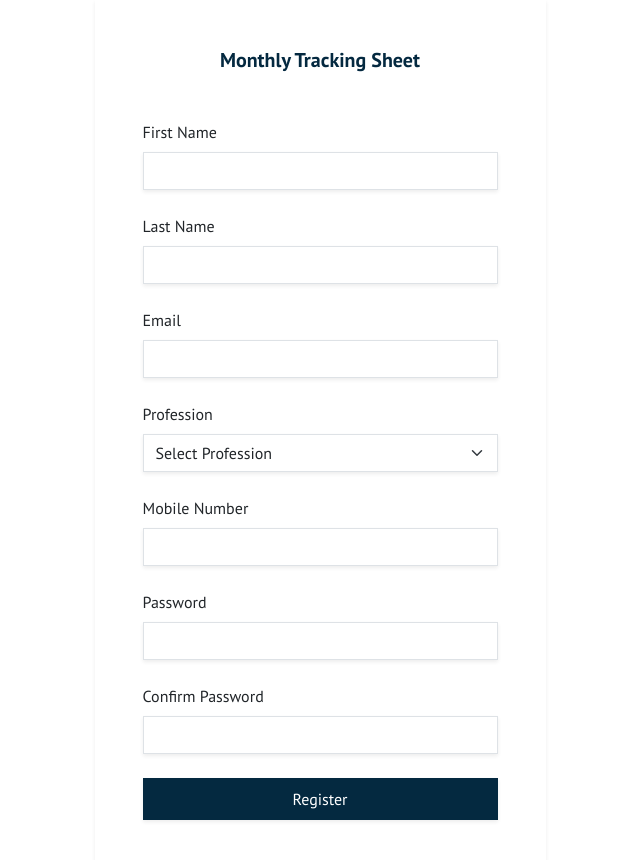
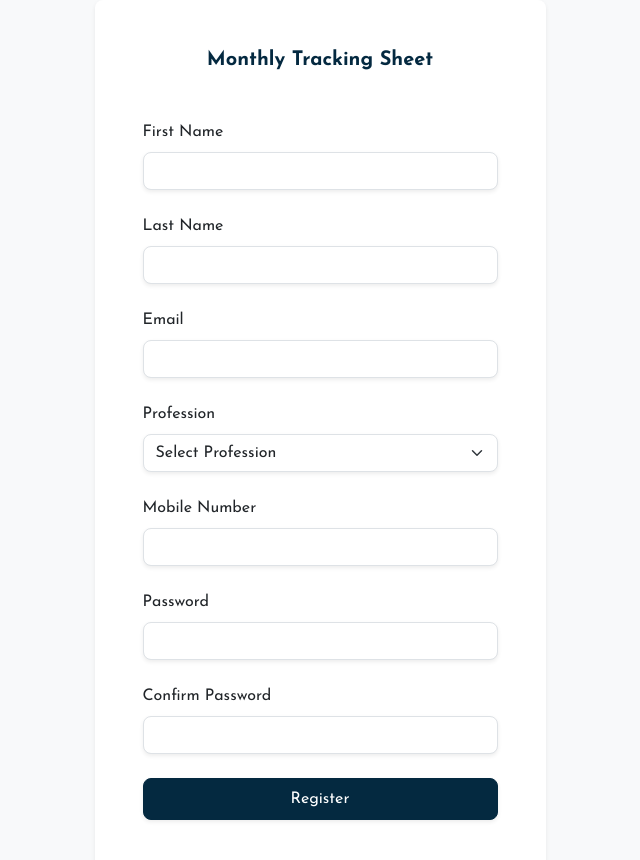
Before and after one commit to SushmaDhiman/angular_practice, an Angular app in the folder MonthlySheetTracker/: page /register in a window 1280 px wide. Shown: the top 860 px of the page, without its empty margins (320-960 px from the left). Built offline with nearby package versions, Linux system fonts and the light colour scheme.

Commit message:
login and register

```diff
--- a/MonthlySheetTracker/src/app/app.module.ts
+++ b/MonthlySheetTracker/src/app/app.module.ts
@@ -6,13 +6,15 @@ import { AppComponent } from './app.component';
 import { LoginComponent } from './pages/auth/login/login.component';
 import { RegisterComponent } from './pages/auth/register/register.component';
 import { DashboardComponent } from './pages/user/dashboard/dashboard.component';
+import { PageNotFoundComponent } from './pages/error/page-not-found/page-not-found.component';
 
 @NgModule({
   declarations: [
     AppComponent,
     LoginComponent,
     RegisterComponent,
-    DashboardComponent
+    DashboardComponent,
+    PageNotFoundComponent
 
 
   ],
--- a/MonthlySheetTracker/src/app/pages/auth/login/login.component.html
+++ b/MonthlySheetTracker/src/app/pages/auth/login/login.component.html
@@ -1,10 +1,8 @@
-
-
 <!-- login form section -->
 <section class="container">
   <div class="row justify-content-center align-items-center min-vh-100">
     <div class="col-5">
-      <div class="card border-0 shadow-sm rounded-0">
+      <div class="card border-0 shadow-sm rounded-3">
         <div class="card-body p-5">
           <div class="text-center mb-5">
             <h5 class="text-primary fw-bold">Monthly Tracking Sheet</h5>
@@ -14,7 +12,7 @@
               <label for="inputEmail" class="form-label">Email</label>
               <input
                 type="email"
-                class="form-control shadow-sm rounded-0"
+                class="form-control shadow-sm rounded-3"
                 id="inputEmail"
                 aria-describedby="emailHelp"
               />
@@ -23,14 +21,14 @@
               <label for="inputPassword" class="form-label">Password</label>
               <input
                 type="password"
-                class="form-control shadow-sm rounded-0"
+                class="form-control shadow-sm rounded-3"
                 id="inputPassword"
               />
             </div>
             <div class="mb-4 form-check">
               <input
                 type="checkbox"
-                class="form-check-input shadow-sm rounded-0"
+                class="form-check-input shadow-sm rounded-1"
                 id="rememberMe"
               />
               <label class="form-check-label" for="rememberMe"
@@ -39,7 +37,7 @@
             </div>
             <button
               type="submit"
-              class="btn btn-primary w-100 py-2 shadow-sm rounded-0"
+              class="btn btn-primary w-100 py-2 shadow-sm rounded-3"
             >
               Login
             </button>
--- a/MonthlySheetTracker/src/app/pages/auth/register/register.component.html
+++ b/MonthlySheetTracker/src/app/pages/auth/register/register.component.html
@@ -2,7 +2,7 @@
 <section class="container">
   <div class="row justify-content-center align-items-center min-vh-100">
     <div class="col-5">
-      <div class="card border-0 shadow-sm rounded-0">
+      <div class="card border-0 shadow-sm rounded-3">
         <div class="card-body p-5">
           <div class="text-center mb-5">
             <h5 class="text-primary fw-bold">Monthly Tracking Sheet</h5>
@@ -12,7 +12,7 @@
               <label for="inputFirstName" class="form-label">First Name</label>
               <input
                 type="email"
-                class="form-control shadow-sm rounded-0"
+                class="form-control shadow-sm rounded-3"
                 id="inputFirstName"
                 aria-describedby="emailHelp"
               />
@@ -21,7 +21,7 @@
               <label for="inputLastName" class="form-label">Last Name</label>
               <input
                 type="email"
-                class="form-control shadow-sm rounded-0"
+                class="form-control shadow-sm rounded-3"
                 id="inputLastName"
                 aria-describedby="emailHelp"
               />
@@ -30,7 +30,7 @@
               <label for="inputEmail" class="form-label">Email</label>
               <input
                 type="email"
-                class="form-control shadow-sm rounded-0"
+                class="form-control shadow-sm rounded-3"
                 id="inputEmail"
                 aria-describedby="emailHelp"
               />
@@ -38,7 +38,7 @@
             <div class="mb-4">
               <label for="inputEmail" class="form-label">Profession</label>
               <select
-                class="form-select shadow-sm rounded-0"
+                class="form-select shadow-sm rounded-3"
                 aria-label="Default select example"
               >
                 <option selected>Select Profession</option>
@@ -54,7 +54,7 @@
               >
               <input
                 type="email"
-                class="form-control shadow-sm rounded-0"
+                class="form-control shadow-sm rounded-3"
                 id="inputMobileNumber"
                 aria-describedby="emailHelp"
               />
@@ -63,7 +63,7 @@
               <label for="inputPassword" class="form-label">Password</label>
               <input
                 type="password"
-                class="form-control shadow-sm rounded-0"
+                class="form-control shadow-sm rounded-3"
                 id="inputPassword"
               />
             </div>
@@ -73,13 +73,13 @@
               >
               <input
                 type="password"
-                class="form-control shadow-sm rounded-0"
+                class="form-control shadow-sm rounded-3"
                 id="inputConfirmPassword"
               />
             </div>
             <button
               type="submit"
-              class="btn btn-primary w-100 py-2 shadow-sm rounded-0"
+              class="btn btn-primary w-100 py-2 shadow-sm rounded-3"
             >
               Register
             </button>
--- /dev/null
+++ b/MonthlySheetTracker/src/app/pages/error/page-not-found/page-not-found.component.html
@@ -0,0 +1,21 @@
+<section class="container">
+    <div class="row justify-content-center align-items-center min-vh-100">
+      <div class="col-5">
+        <div class="card border-0 shadow-sm rounded-3">
+          <div class="card-body p-5">
+            <div class="text-center mb-5">
+              <h5 class="text-primary fw-bold">Monthly Tracking Sheet</h5>
+            </div>
+            <form>
+            <button
+                type="submit"
+                class="btn btn-primary w-100 py-2 shadow-sm rounded-3"
+              >
+               Previous
+              </button>
+            </form>
+          </div>
+        </div>
+      </div>
+    </div>
+  </section>
--- a/MonthlySheetTracker/src/assets/scss/_variable.scss
+++ b/MonthlySheetTracker/src/assets/scss/_variable.scss
@@ -1,6 +1,6 @@
 /*== global variables ==*/
 /*font*/
-$font-family-pt: "PT Sans", sans-serif;
+$font-family-josefin: 'Josefin Sans', sans-serif;
 /*colors*/
 $primary-color: #042940;
 $secondary-color: #6c757d;
--- a/MonthlySheetTracker/src/index.html
+++ b/MonthlySheetTracker/src/index.html
@@ -7,7 +7,7 @@
   <meta name="viewport" content="width=device-width, initial-scale=1">
   <link rel="icon" type="image/x-icon" href="favicon.ico">
 </head>
-<body>
+<body class="bg-light">
   <app-root></app-root>
 </body>
 </html>
--- a/MonthlySheetTracker/src/styles.scss
+++ b/MonthlySheetTracker/src/styles.scss
@@ -1,8 +1,8 @@
 /* You can add global styles to this file, and also import other style files */
-@import url("https://fonts.googleapis.com/css2?family=PT+Sans:ital,wght@0,400;0,700;1,400;1,700&family=Rubik:ital,wght@0,300;0,400;0,500;0,600;0,700;0,800;0,900;1,300;1,400;1,500;1,600;1,700;1,800;1,900&display=swap");
+@import url("https://fonts.googleapis.com/css2?family=Josefin+Sans:ital,wght@0,100;0,200;0,300;0,400;0,500;0,600;0,700;1,100;1,200;1,300;1,400;1,500;1,600;1,700&family=Mulish:ital,wght@0,200;0,300;0,400;0,500;0,600;0,700;0,900;0,1000;1,200;1,300;1,400;1,500;1,600;1,700;1,900;1,1000&family=Quicksand:wght@300;400;500;600;700&display=swap");
 @import "./assets/scss/variable";
 
-$font-family-base: $font-family-pt;
+$font-family-base: $font-family-josefin;
 
 $theme-colors: (
   "primary": $primary-color,
```
Also changed, not shown: MonthlySheetTracker/src/app/app-routing.module.ts (+9 -1 lines), MonthlySheetTracker/src/app/pages/error/page-not-found/page-not-found.component.ts (added, +10 -0 lines), MonthlySheetTracker/src/app/app.component.html (line endings or trailing spaces), MonthlySheetTracker/src/app/pages/error/page-not-found/page-not-found.component.scss (added), 1 other file (tests, documents, lock files or other folders).
